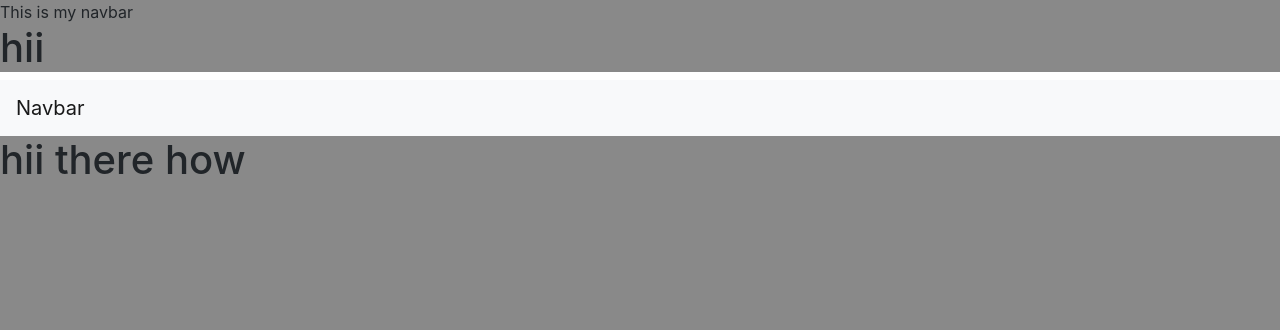
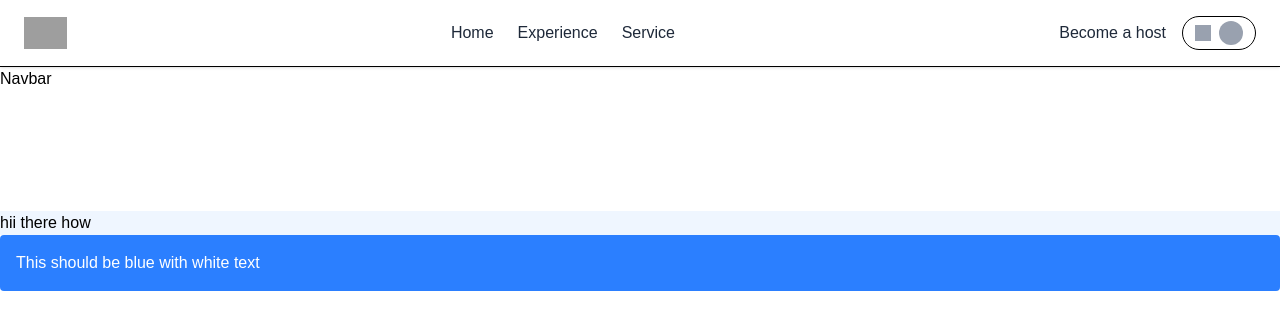
Before and after one commit to kunjjadav/firstProject, a Django app: page / in a window 1280 px wide. Shown: the top 330 px of the page. Run offline with Django 5.2, Linux system fonts and the light colour scheme; some libraries are stand-ins or nearby versions; grey boxes are pictures that could not be loaded.

Commit message:
The tailwind css issue is now fixed

```diff
--- a/static/styles.css
+++ b/static/styles.css
@@ -1,3 +1,18 @@
-*{
-    background-color: rgb(137, 137, 137);
+/* In static/styles.css - Replace ALL content with: */
+/* Custom CSS styles */
+body {
+    font-family: Arial, sans-serif;
+    margin: 0;
+    padding: 0;
 }
+
+.nav-bar-main {
+    background-color: white;
+    border-bottom: 1px solid #e5e5e5;
+    padding: 1rem 1.5rem;
+    display: flex;
+    justify-content: space-between;
+    align-items: center;
+}
+
+/* Add your custom styles here */
--- a/templates/Websites/index.html
+++ b/templates/Websites/index.html
@@ -34,4 +34,8 @@
 </nav>
 <h1 class="bg-blue-50">hii there how </h1>
 
+<!-- Add this to any template to test -->
+<div class="bg-blue-500 text-white p-4 rounded">
+  This should be blue with white text
+</div>
 {% endblock %}
--- a/templates/layout.html
+++ b/templates/layout.html
@@ -1,3 +1,4 @@
+<!-- In templates/layout.html -->
 {% load static tailwind_tags %}
 <!DOCTYPE html>
 <html lang="en">
@@ -6,23 +7,36 @@
   <meta name="viewport" content="width=device-width, initial-scale=1" />
   <title>{% block title %}Unnamed_Block{% endblock %}</title>
 
-  <link rel="stylesheet" href="https://cdn.jsdelivr.net/npm/bootstrap@4.0.0/dist/css/bootstrap.min.css"
-        integrity="sha384-Gn5384xqQ1aoWXA+058RXPxPg6fy4IWvTNh0E263XmFcJlSAwiGgFAW/dAiS6JXm" crossorigin="anonymous">
-
-  {% tailwind_css %}
+  {% tailwind_css %}  <!-- ✅ This loads Tailwind CSS -->
 
   <link rel="stylesheet" href="{% static 'styles.css' %}" />
 </head>
 <body>
-  <nav>
-    This is my navbar
-    <h1 class="bg-orange-500 text-3xl">hii</h1>
+  <nav class="px-6 py-4 flex justify-between items-center border-b bg-white shadow-sm">
+    <!-- Left: Logo -->
+    <div class="flex items-center">
+      <a href="/">
+        <img src="{% static 'logo.png' %}" alt="Logo" class="h-8">
+      </a>
+    </div>
 
+    <!-- Center: Navigation Links -->
+    <ul class="hidden md:flex space-x-6 text-gray-800 font-medium">
+      <li><a href="#" class="hover:text-gray-600">Home</a></li>
+      <li><a href="#" class="hover:text-gray-600">Experience</a></li>
+      <li><a href="#" class="hover:text-gray-600">Service</a></li>
+    </ul>
+
+    <!-- Right: Actions -->
+    <div class="flex items-center space-x-4">
+      <a href="#" class="text-gray-800 font-medium hover:text-gray-600">Become a host</a>
+      <div class="flex items-center border rounded-full px-3 py-1 space-x-2 hover:shadow-md">
+        <div class="h-4 w-4 bg-gray-400"></div>
+        <div class="h-6 w-6 bg-gray-400 rounded-full"></div>
+      </div>
+    </div>
   </nav>
+
   {% block nav-cont %}{% endblock %}
-
-  <!-- Bootstrap JS (optional) -->
-  <script src="https://cdn.jsdelivr.net/npm/bootstrap@4.0.0/dist/js/bootstrap.min.js"
-          integrity="sha384-JZR6Spejh4U02d8jOt6vLEHfe/JQGiRRSQQxSfFWpi1MquVdAyjUar5+76PVCmYl" crossorigin="anonymous"></script>
 </body>
 </html>
--- a/theme/static/css/dist/styles.css
+++ b/theme/static/css/dist/styles.css
@@ -8,14 +8,17 @@
     --font-serif: ui-serif, Georgia, Cambria, "Times New Roman", Times, serif;
     --font-mono: ui-monospace, SFMono-Regular, Menlo, Monaco, Consolas, "Liberation Mono",
       "Courier New", monospace;
-    --color-orange-500: oklch(70.5% 0.213 47.604);
     --color-blue-50: oklch(97% 0.014 254.604);
     --color-blue-500: oklch(62.3% 0.214 259.815);
     --color-gray-50: oklch(98.5% 0.002 247.839);
-    --text-3xl: 1.875rem;
-    --text-3xl--line-height: calc(2.25 / 1.875);
+    --color-gray-400: oklch(70.7% 0.022 261.325);
+    --color-gray-600: oklch(44.6% 0.03 256.802);
+    --color-gray-800: oklch(27.8% 0.033 256.848);
+    --color-white: #fff;
+    --spacing: 0.25rem;
     --text-5xl: 3rem;
     --text-5xl--line-height: 1;
+    --font-weight-medium: 500;
     --tracking-normal: 0em;
     --leading-normal: 1.5;
     --default-font-family: var(--font-sans);
@@ -224,14 +227,64 @@
   .flex {
     display: flex;
   }
+  .hidden {
+    display: none;
+  }
+  .h-4 {
+    height: calc(var(--spacing) * 4);
+  }
+  .h-6 {
+    height: calc(var(--spacing) * 6);
+  }
+  .h-8 {
+    height: calc(var(--spacing) * 8);
+  }
   .h-screen {
     height: 100vh;
+  }
+  .w-4 {
+    width: calc(var(--spacing) * 4);
+  }
+  .w-6 {
+    width: calc(var(--spacing) * 6);
   }
   .items-center {
     align-items: center;
   }
+  .justify-between {
+    justify-content: space-between;
+  }
   .justify-center {
     justify-content: center;
+  }
+  :where(.space-x-2 > :not(:last-child)) {
+    --tw-space-x-reverse: 0;
+    margin-inline-start: calc(calc(var(--spacing) * 2) * var(--tw-space-x-reverse));
+    margin-inline-end: calc(calc(var(--spacing) * 2) * calc(1 - var(--tw-space-x-reverse)));
+  }
+  :where(.space-x-4 > :not(:last-child)) {
+    --tw-space-x-reverse: 0;
+    margin-inline-start: calc(calc(var(--spacing) * 4) * var(--tw-space-x-reverse));
+    margin-inline-end: calc(calc(var(--spacing) * 4) * calc(1 - var(--tw-space-x-reverse)));
+  }
+  :where(.space-x-6 > :not(:last-child)) {
+    --tw-space-x-reverse: 0;
+    margin-inline-start: calc(calc(var(--spacing) * 6) * var(--tw-space-x-reverse));
+    margin-inline-end: calc(calc(var(--spacing) * 6) * calc(1 - var(--tw-space-x-reverse)));
+  }
+  .rounded {
+    border-radius: 0.25rem;
+  }
+  .rounded-full {
+    border-radius: calc(infinity * 1px);
+  }
+  .border {
+    border-style: var(--tw-border-style);
+    border-width: 1px;
+  }
+  .border-b {
+    border-bottom-style: var(--tw-border-style);
+    border-bottom-width: 1px;
   }
   .bg-blue-50 {
     background-color: var(--color-blue-50);
@@ -242,15 +295,29 @@
   .bg-gray-50 {
     background-color: var(--color-gray-50);
   }
-  .bg-orange-500 {
-    background-color: var(--color-orange-500);
+  .bg-gray-400 {
+    background-color: var(--color-gray-400);
+  }
+  .bg-white {
+    background-color: var(--color-white);
+  }
+  .p-4 {
+    padding: calc(var(--spacing) * 4);
+  }
+  .px-3 {
+    padding-inline: calc(var(--spacing) * 3);
+  }
+  .px-6 {
+    padding-inline: calc(var(--spacing) * 6);
+  }
+  .py-1 {
+    padding-block: calc(var(--spacing) * 1);
+  }
+  .py-4 {
+    padding-block: calc(var(--spacing) * 4);
   }
   .font-serif {
     font-family: var(--font-serif);
-  }
-  .text-3xl {
-    font-size: var(--text-3xl);
-    line-height: var(--tw-leading, var(--text-3xl--line-height));
   }
   .text-5xl {
     font-size: var(--text-5xl);
@@ -260,12 +327,56 @@
     --tw-leading: var(--leading-normal);
     line-height: var(--leading-normal);
   }
+  .font-medium {
+    --tw-font-weight: var(--font-weight-medium);
+    font-weight: var(--font-weight-medium);
+  }
   .tracking-normal {
     --tw-tracking: var(--tracking-normal);
     letter-spacing: var(--tracking-normal);
   }
+  .text-gray-800 {
+    color: var(--color-gray-800);
+  }
+  .text-white {
+    color: var(--color-white);
+  }
+  .shadow-sm {
+    --tw-shadow: 0 1px 3px 0 var(--tw-shadow-color, rgb(0 0 0 / 0.1)), 0 1px 2px -1px var(--tw-shadow-color, rgb(0 0 0 / 0.1));
+    box-shadow: var(--tw-inset-shadow), var(--tw-inset-ring-shadow), var(--tw-ring-offset-shadow), var(--tw-ring-shadow), var(--tw-shadow);
+  }
+  @media (hover: hover) {
+    .hover\:text-gray-600:hover {
+      color: var(--color-gray-600);
+    }
+  }
+  @media (hover: hover) {
+    .hover\:shadow-md:hover {
+      --tw-shadow: 0 4px 6px -1px var(--tw-shadow-color, rgb(0 0 0 / 0.1)), 0 2px 4px -2px var(--tw-shadow-color, rgb(0 0 0 / 0.1));
+      box-shadow: var(--tw-inset-shadow), var(--tw-inset-ring-shadow), var(--tw-ring-offset-shadow), var(--tw-ring-shadow), var(--tw-shadow);
+    }
+  }
+  @media (width >= 48rem) {
+    .md\:flex {
+      display: flex;
+    }
+  }
+}
+@property --tw-space-x-reverse {
+  syntax: "*";
+  inherits: false;
+  initial-value: 0;
+}
+@property --tw-border-style {
+  syntax: "*";
+  inherits: false;
+  initial-value: solid;
 }
 @property --tw-leading {
+  syntax: "*";
+  inherits: false;
+}
+@property --tw-font-weight {
   syntax: "*";
   inherits: false;
 }
@@ -273,11 +384,93 @@
   syntax: "*";
   inherits: false;
 }
+@property --tw-shadow {
+  syntax: "*";
+  inherits: false;
+  initial-value: 0 0 #0000;
+}
+@property --tw-shadow-color {
+  syntax: "*";
+  inherits: false;
+}
+@property --tw-shadow-alpha {
+  syntax: "<percentage>";
+  inherits: false;
+  initial-value: 100%;
+}
+@property --tw-inset-shadow {
+  syntax: "*";
+  inherits: false;
+  initial-value: 0 0 #0000;
+}
+@property --tw-inset-shadow-color {
+  syntax: "*";
+  inherits: false;
+}
+@property --tw-inset-shadow-alpha {
+  syntax: "<percentage>";
+  inherits: false;
+  initial-value: 100%;
+}
+@property --tw-ring-color {
+  syntax: "*";
+  inherits: false;
+}
+@property --tw-ring-shadow {
+  syntax: "*";
+  inherits: false;
+  initial-value: 0 0 #0000;
+}
+@property --tw-inset-ring-color {
+  syntax: "*";
+  inherits: false;
+}
+@property --tw-inset-ring-shadow {
+  syntax: "*";
+  inherits: false;
+  initial-value: 0 0 #0000;
+}
+@property --tw-ring-inset {
+  syntax: "*";
+  inherits: false;
+}
+@property --tw-ring-offset-width {
+  syntax: "<length>";
+  inherits: false;
+  initial-value: 0px;
+}
+@property --tw-ring-offset-color {
+  syntax: "*";
+  inherits: false;
+  initial-value: #fff;
+}
+@property --tw-ring-offset-shadow {
+  syntax: "*";
+  inherits: false;
+  initial-value: 0 0 #0000;
+}
 @layer properties {
   @supports ((-webkit-hyphens: none) and (not (margin-trim: inline))) or ((-moz-orient: inline) and (not (color:rgb(from red r g b)))) {
     *, ::before, ::after, ::backdrop {
+      --tw-space-x-reverse: 0;
+      --tw-border-style: solid;
       --tw-leading: initial;
+      --tw-font-weight: initial;
       --tw-tracking: initial;
+      --tw-shadow: 0 0 #0000;
+      --tw-shadow-color: initial;
+      --tw-shadow-alpha: 100%;
+      --tw-inset-shadow: 0 0 #0000;
+      --tw-inset-shadow-color: initial;
+      --tw-inset-shadow-alpha: 100%;
+      --tw-ring-color: initial;
+      --tw-ring-shadow: 0 0 #0000;
+      --tw-inset-ring-color: initial;
+      --tw-inset-ring-shadow: 0 0 #0000;
+      --tw-ring-inset: initial;
+      --tw-ring-offset-width: 0px;
+      --tw-ring-offset-color: #fff;
+      --tw-ring-offset-shadow: 0 0 #0000;
     }
   }
 }
```
Also changed, not shown: firstProject/settings.py (+7 -4 lines), theme/static_src/package-lock.json.
